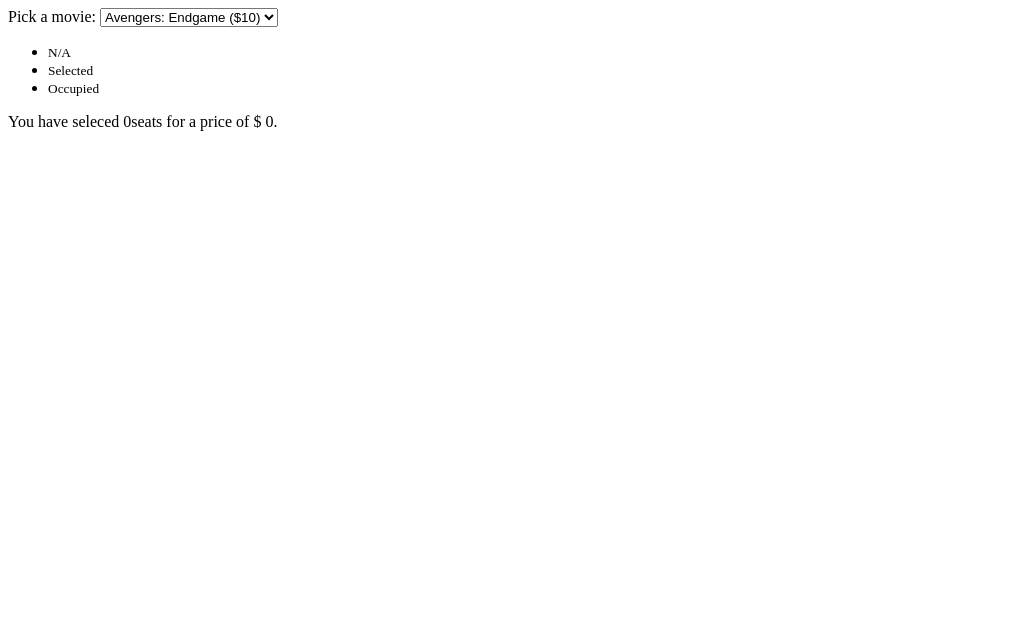
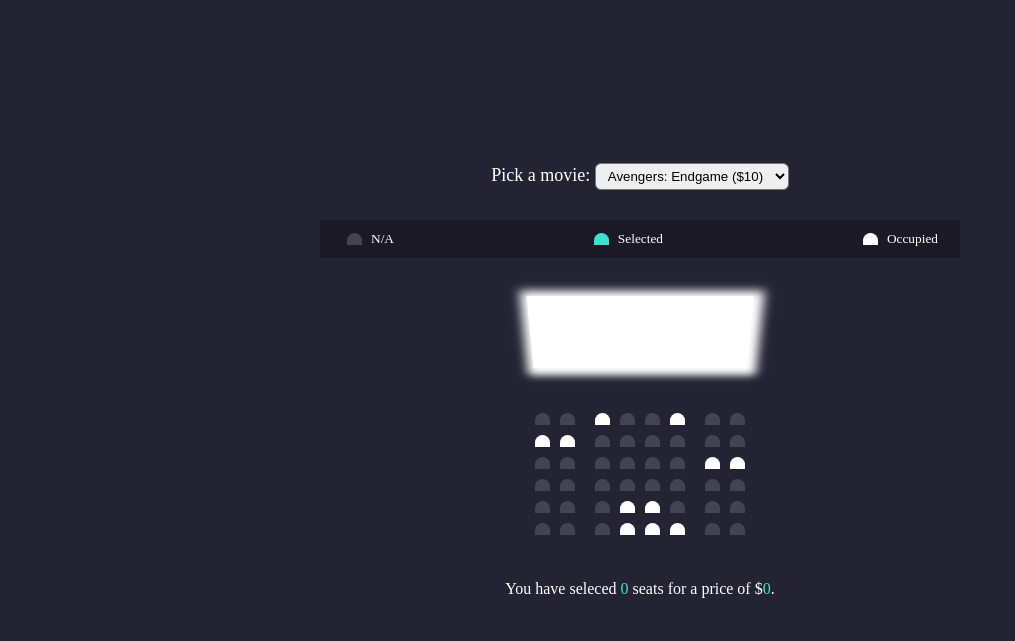
Before and after one commit to devVenny/movie-seat-booking, a plain HTML site: page index.html in a window 1280 px wide. Shown: the whole page, without its empty margins (0-1015 px from the left). Drawn offline with Linux system fonts and the light colour scheme.

Commit message:
design(style.css): Add style

```diff
--- a/index.html
+++ b/index.html
@@ -5,6 +5,7 @@
     <meta http-equiv="X-UA-Compatible" content="IE=edge" />
     <meta name="viewport" content="width=device-width, initial-scale=1.0" />
     <title>Movie seat booking</title>
+    <link rel="stylesheet" href="style.css" />
   </head>
   <body>
     <!-- Movie container -->
@@ -25,7 +26,7 @@
         <small>N/A</small>
       </li>
       <li>
-        <div class="seat"></div>
+        <div class="seat selected"></div>
         <small>Selected</small>
       </li>
       <li>
@@ -49,7 +50,7 @@
       </div>
       <div class="row">
         <div class="seat occupied"></div>
-        <div class="sea occupiedt"></div>
+        <div class="seat occupied"></div>
         <div class="seat"></div>
         <div class="seat"></div>
         <div class="seat"></div>
@@ -82,7 +83,7 @@
         <div class="seat"></div>
         <div class="seat"></div>
         <div class="seat occupied"></div>
-        <div class="sea occupiedt"></div>
+        <div class="seat occupied"></div>
         <div class="seat"></div>
         <div class="seat"></div>
         <div class="seat"></div>
@@ -98,8 +99,8 @@
         <div class="seat"></div>
       </div>
       <div class="text">
-        You have seleced <span class="count">0</span>seats for a price of $
-        <span class="total">0</span>.
+        You have seleced <span class="count">0</span> seats for a price of
+        $<span class="total">0</span>.
       </div>
     </div>
   </body>
--- /dev/null
+++ b/style.css
@@ -0,0 +1,100 @@
+* {
+  box-sizing: border-box;
+}
+
+body {
+  margin: 0;
+  display: flex;
+  flex-direction: column;
+  justify-content: center;
+  align-items: center;
+  height: 100vh;
+  background-color: #242333;
+  color: #fff;
+}
+
+.movie-container {
+  font-size: 18px;
+}
+
+.movie-container .movies {
+  border-radius: 6px;
+  padding: 4px 8px;
+}
+
+.showcase {
+  list-style: none;
+  display: flex;
+  justify-content: space-between;
+  width: 50%;
+  padding-left: 0;
+  background-color: #1a1925;
+  padding: 8px 22px;
+  margin: 30px 0px;
+}
+
+.showcase li {
+  display: Flex;
+  align-items: center;
+  gap: 4px;
+}
+
+.container {
+  display: flex;
+  flex-direction: column;
+  align-items: center;
+  perspective: 1000px;
+}
+
+.screen {
+  width: 220px;
+  height: 90px;
+  background-color: #fff;
+  margin-bottom: 30px;
+  box-shadow: 2px 2px 10px 8px #fff;
+  transform: rotateX(-45deg);
+}
+
+.row {
+  display: flex;
+}
+
+.seat {
+  width: 15px;
+  height: 12px;
+  background-color: #444451;
+  margin: 5px;
+  border-top-left-radius: 8px;
+  border-top-right-radius: 8px;
+  transition: all 0.2s ease-in-out;
+}
+
+.row .seat:not(.occupied) {
+  cursor: pointer;
+}
+
+.row .seat:not(.occupied):hover {
+  transform: scale(1.2);
+}
+
+.row .seat:nth-child(2),
+.row .seat:nth-child(6) {
+  margin-right: 15px;
+}
+
+.seat.occupied {
+  background-color: #fff;
+}
+
+.seat.selected {
+  background-color: turquoise;
+}
+
+.text {
+  margin: 40px 0;
+}
+
+.count,
+.total {
+  color: turquoise;
+}
```
